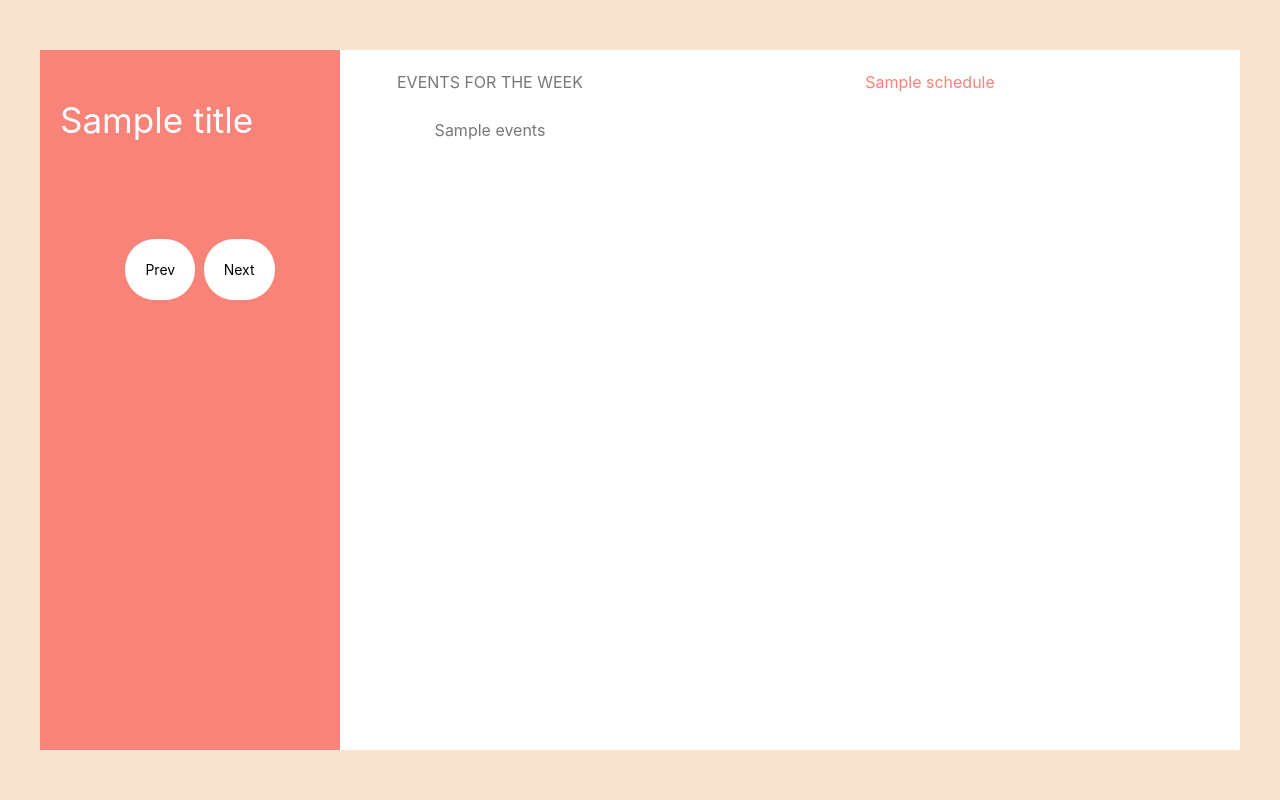
After one commit to SailajG/SLATE, a Flask app: template templates/schedule.html in a window 1280 px wide. The commit adds this page. Run offline with Flask 2, Linux system fonts and the light colour scheme; the template is opened without the code that fills it: most values are stand-ins (such as "Sample title", 1, 10 or a date in 2020).

Commit message:
Added Styling

```diff
--- a/app.py
+++ b/app.py
@@ -123,8 +123,9 @@ def index(user_id=None, start_date=None):
                                               singleEvents=True,
                                               orderBy='startTime').execute()
         events = events_result.get('items', [])
-        return render_template("index.html",
-            schedule=schedule.create_schedule(times,events),
+        return render_template("schedule.html",
+            events = schedule.get_events(events),
+            schedule=schedule.create_schedule(times),
             title = schedule.title(),
             prev=schedule.prev_week(),
             next=schedule.next_week())
--- a/static/css/main.css
+++ b/static/css/main.css
@@ -10,7 +10,7 @@ body {
 	margin: auto;
 }
 header {
-	background: linear-gradient(rgba(0, 0, 0, 0.8), rgba(0, 0, 0, 0.8)), url(https://i.postimg.cc/bNww9P6X/slate-background.jpg);
+	background: linear-gradient(rgba(0, 0, 0, 0.8), rgba(0, 0, 0, 0.8)), url(https://i.postimg.cc/Jh86CrpM/wallpaper.jpg);
 	height: 100vh;
 	-webkit-background-size: cover;
 	background-size: cover;
@@ -124,4 +124,6 @@ background-color: white;
 	.welcome-text h1 {
 		font-size: 30px;
 	}
+
+
 }
--- /dev/null
+++ b/static/css/style.css
@@ -0,0 +1,143 @@
+* {
+	margin: 0;
+	padding: 0;
+}
+
+
+body {
+	font-family: 'Poppins', sans-serif;
+}
+
+header {
+	background-color: #F6E4D1;
+	height: 100vh;
+	-webkit-background-size: cover;
+	background-size: cover;
+	background-position: center center;
+	position: relative;
+}
+
+
+.schedule1{
+width: 25%;
+float: left;
+padding-top: 20px;
+padding-left: 20px;
+}
+
+.schedule2{
+  padding-top: 20px;
+    width: 25%;
+    float: right;
+    background-color: white;
+    display:block;
+    color: rgb(119, 119, 119);
+
+
+}
+
+.schedule3{
+  width: 50%;
+  float: right;
+  background-color: white;
+  display:block;
+  color: #F88379;
+  padding-top: 20px;
+padding-right: 20px;
+
+}
+
+.schedule3 table{
+  width: 100%;
+  height: 70%;
+  border-collapse: collapse;
+  text-align: center;
+	vertical-align: middle;
+
+}
+
+.schedule3 thead {
+  background-color: #F88379;
+  color: white;
+  font-size: 0.875rem;
+	text-transform: uppercase;
+	letter-spacing: 2%;
+}
+
+.schedule3 tbody tr:nth-child(odd) {
+  background-color: #fff;
+}
+
+.schedule3 tbody tr:nth-child(even) {
+  background-color: #eee;
+}
+
+/* .schedule3 th, td {
+  border: 1px solid black;
+} */
+
+.schedule3 input[type=submit] {
+  background-color: #F88379;
+  border: none;
+  color: white;
+  padding: 15px;
+  text-align: center;
+  text-decoration: none;
+  display: inline-block;
+  font-size: 14px;
+  margin: 4px 2px;
+  border-radius: 30px;
+
+}
+
+.schedule {
+	/* position: relative; */
+    position: absolute;
+  top:50%;
+  left: 50%;
+  transform: translate(-50% , -50%);
+	width: 1200px;
+	height: 700px;
+	/* margin: 20% 30%; */
+	text-align: center;
+    display: flex;
+    justify-content: center;
+    background-color: #F88379;
+}
+.schedule h1 {
+    color: #fff;
+	text-align: center;
+	font-size: 60px;
+}
+
+.schedule p {
+	text-align: center;
+    color: #fff;
+	font-size: 20px;
+}
+
+.schedule a {
+background-color: white;
+  border: none;
+  color: black;
+  padding: 20px;
+  text-align: center;
+  text-decoration: none;
+  display: inline-block;
+  font-size: 14px;
+  margin: 4px 2px;
+  border-radius: 30px;
+}
+
+.schedule a:hover {
+    background-color: white;
+      border: none;
+      color: black;
+      padding: 20px;
+      text-align: center;
+      text-decoration: none;
+      display: inline-block;
+      font-size: 14px;
+      margin: 4px 2px;
+      border-radius: 30px;
+    }
--- /dev/null
+++ b/templates/schedule.html
@@ -0,0 +1,46 @@
+<!DOCTYPE html>
+<html lang="en">
+    <head>
+        <link rel="stylesheet" href="{{ url_for('static', filename='css/style.css') }}">
+        <link rel="stylesheet" href="https://cdn.jsdelivr.net/npm/bootstrap@4.0.0/dist/css/bootstrap.min.css" integrity="sha384-Gn5384xqQ1aoWXA+058RXPxPg6fy4IWvTNh0E263XmFcJlSAwiGgFAW/dAiS6JXm" crossorigin="anonymous">
+        <meta charset="UTF-8">
+            <title> Schedule </title>
+    </head>
+    <body>
+
+        <header>
+
+
+                <div class="schedule">
+                    <div class="schedule1">
+                        <br>
+
+
+                        <p  style="text-align:left; font-size:35px;">{{title}}</p>
+                            <br>
+                            <br>
+                            <br>
+
+
+                        <a class="button" href="/schedule{% if user_id %}/user={{user_id}}{% endif %}/date={{prev}}">Prev</a>
+                        <a class="button" href="/schedule{% if user_id %}/user={{user_id}}{% endif %}/date={{next}}">Next</a>
+                    </div>
+                    <div class="schedule2">
+
+                        EVENTS FOR THE WEEK
+                        <br>
+                        <br>
+
+                        {{events}}
+                    </div>
+                    <div class="schedule3">
+
+                    {{schedule| safe}}
+                    </div>
+
+                </div>
+
+
+        </header>
+    </body>
+</html>
```
Also changed, not shown: schedule.py (+19 -12 lines), 1 other file.
